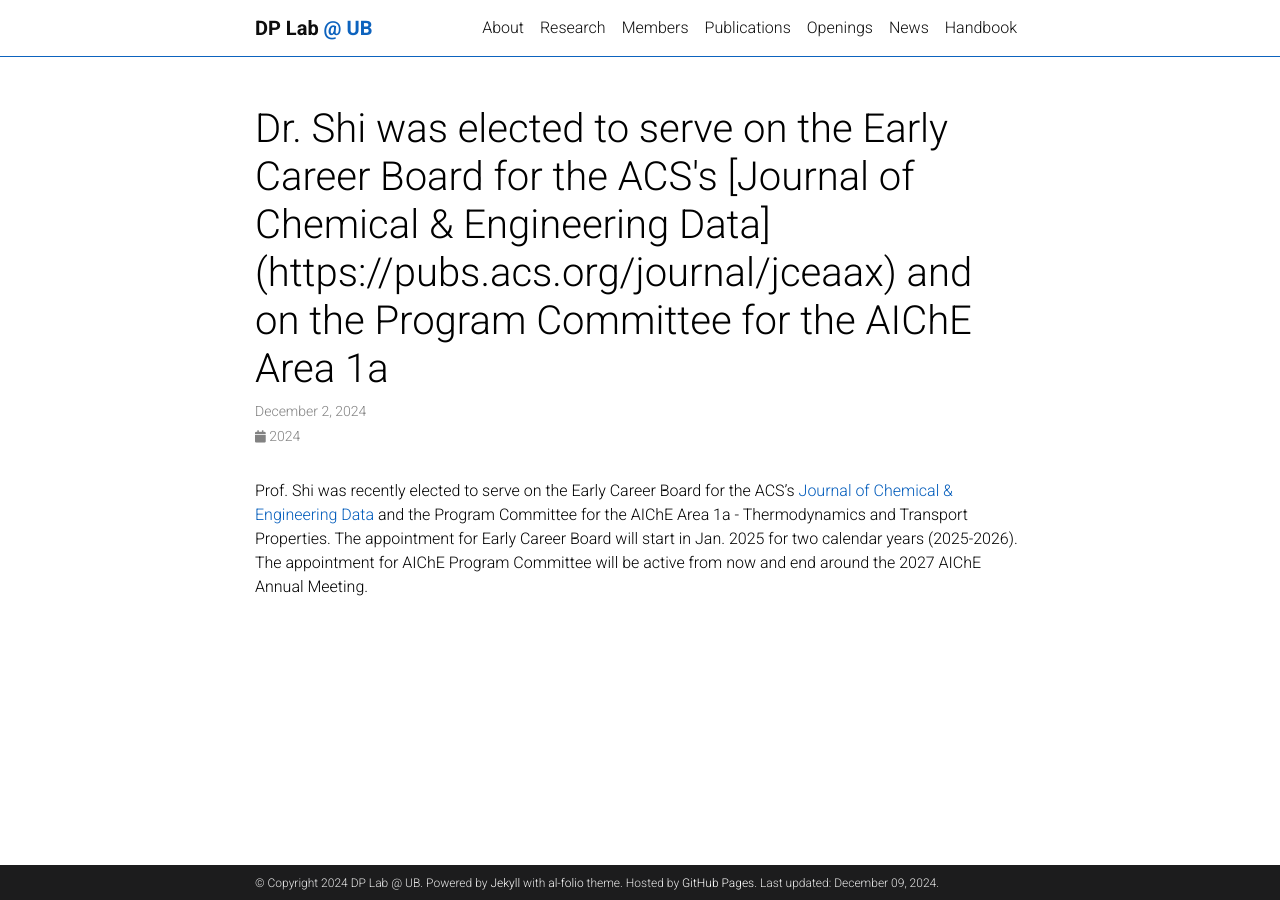
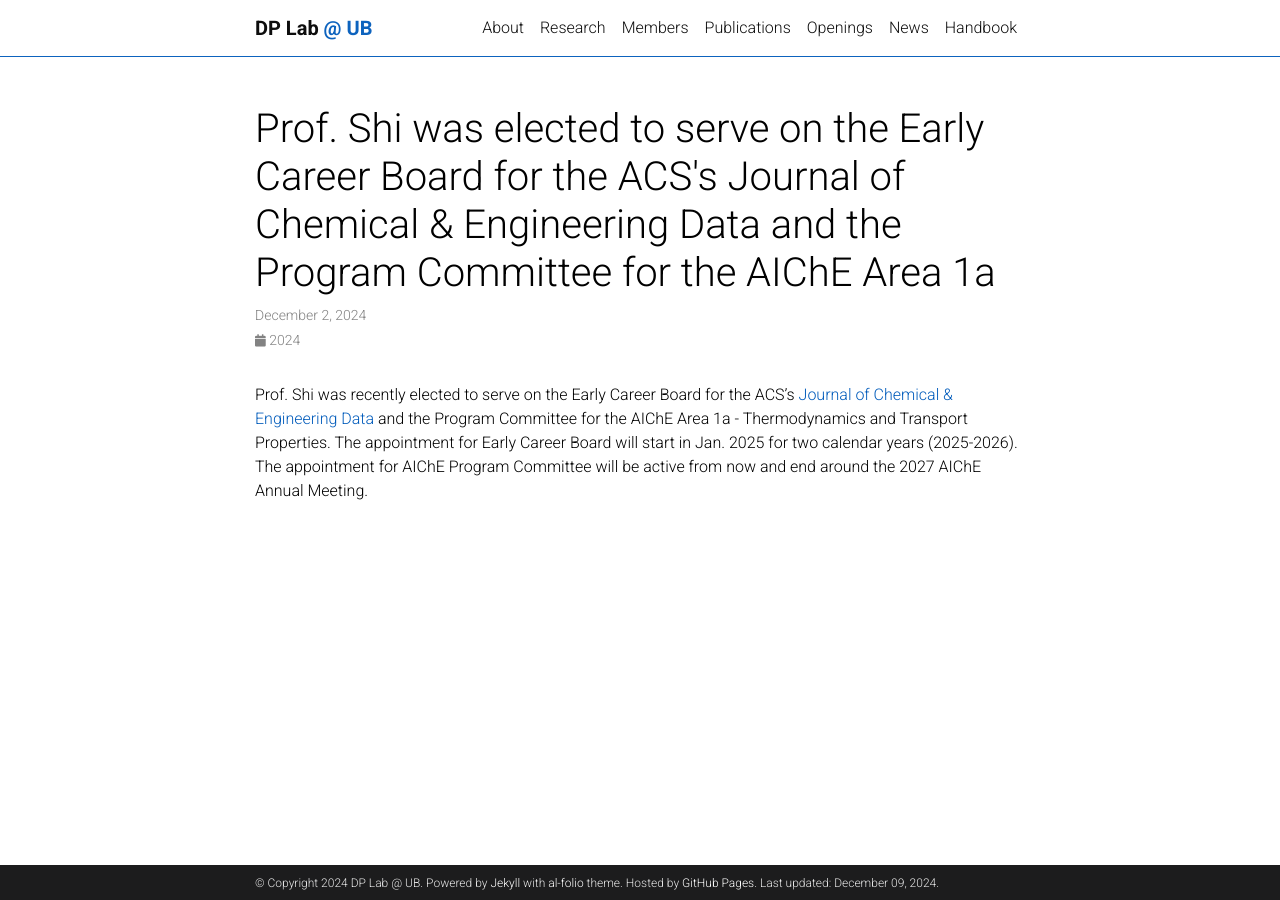
Before and after one commit to ShiResearchGroup/shiresearchgroup.github.io, a Jekyll site: the page built from _news/news_2024_Dec2.md, in a window 1280 px wide. Built offline with Jekyll 4.4.1, drawn with Linux system fonts in a browser that asks for light colours; comment, search, counter and statistics services are not loaded; a style sheet for code colours, icons or effects is not loaded.

Commit message:
update news

```diff
--- a/_news/news_2024_Dec2.md
+++ b/_news/news_2024_Dec2.md
@@ -1,6 +1,6 @@
 ---
 layout: post
-title: Dr. Shi was elected to serve on the Early Career Board for the ACS's [Journal of Chemical & Engineering Data](https://pubs.acs.org/journal/jceaax) and on the Program Committee for the AIChE Area 1a
+title: Prof. Shi was elected to serve on the Early Career Board for the ACS's Journal of Chemical & Engineering Data and the Program Committee for the AIChE Area 1a
 date: 2024-12-02 14:23:00-CST
 inline: false
 related_posts: false
```
Also changed, not shown: _news/news_2024_Dec9.md (+1 -1 lines).
